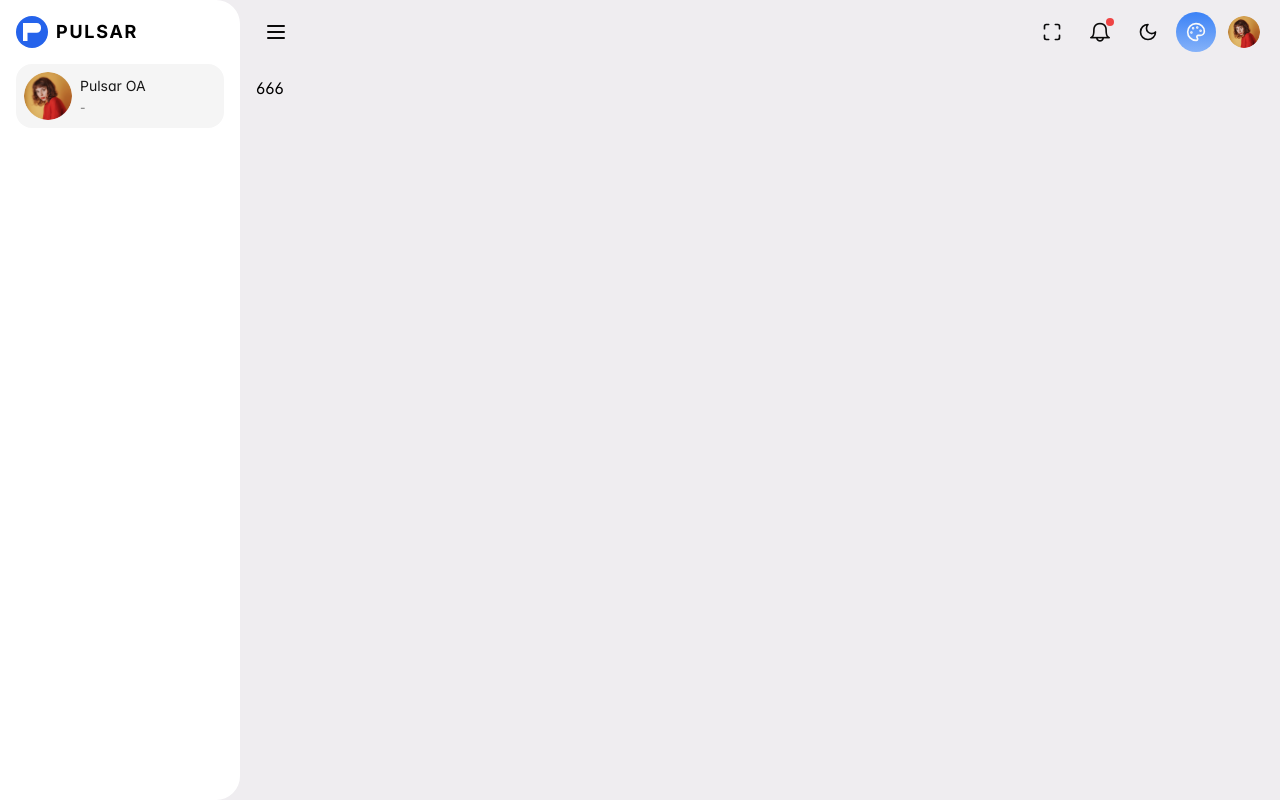
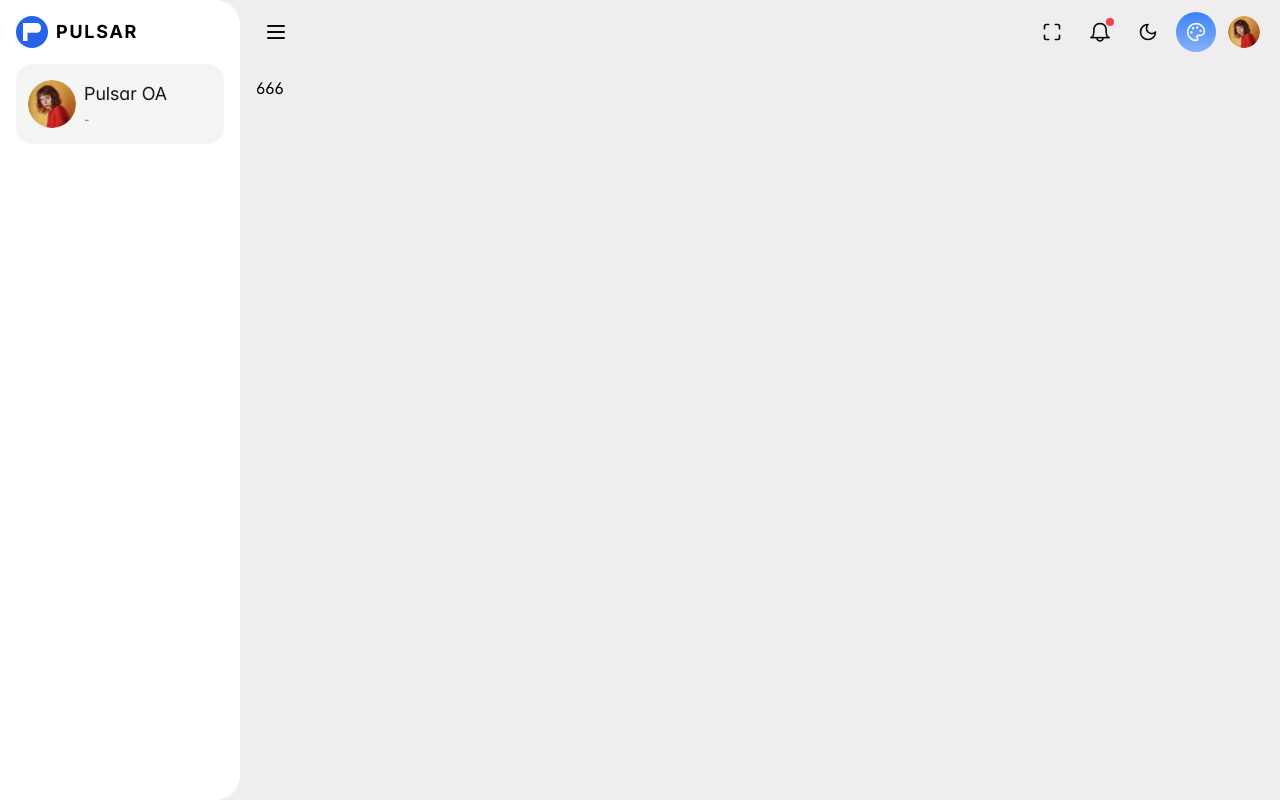
Before and after one commit to wookyao/pulsar, a React (Vite) app: page / in a window 1280 px wide. Built offline with nearby package versions, Linux system fonts and the light colour scheme.

Commit message:
feat:  update README.md

```diff
--- a/src/layout/app-main/index.tsx
+++ b/src/layout/app-main/index.tsx
@@ -66,8 +66,7 @@ const AppMain = () => {
         </div>
 
         {/* user info  */}
-
-        <div className="mx-4 rounded-2xl px-2 py-2 flex items-center gap-2 bg-neutral-100 dark:bg-neutral-600">
+        <div className="mx-4 rounded-2xl px-3 py-4 flex items-center gap-2 bg-neutral-100 dark:bg-neutral-600 mb-3">
           <div className="size-12 overflow-hidden rounded-full">
             <img
               src="/amyelsner.png"
@@ -75,8 +74,8 @@ const AppMain = () => {
               style={{ width: "100%", height: "100%" }}
             />
           </div>
-          <div className="flex-1 ">
-            <h4 className="text-neutral-900 dark:text-neutral-100 text-sm pb-1">
+          <div className="flex-1">
+            <h4 className="text-lg text-neutral-900 dark:text-neutral-100 pb-1">
               {user?.account || "Pulsar OA"}
             </h4>
             <h5 className="text-xs text-neutral-500 dark:text-neutral-300">
```
Also changed, not shown: 1 other file (tests, documents, lock files or other folders).
